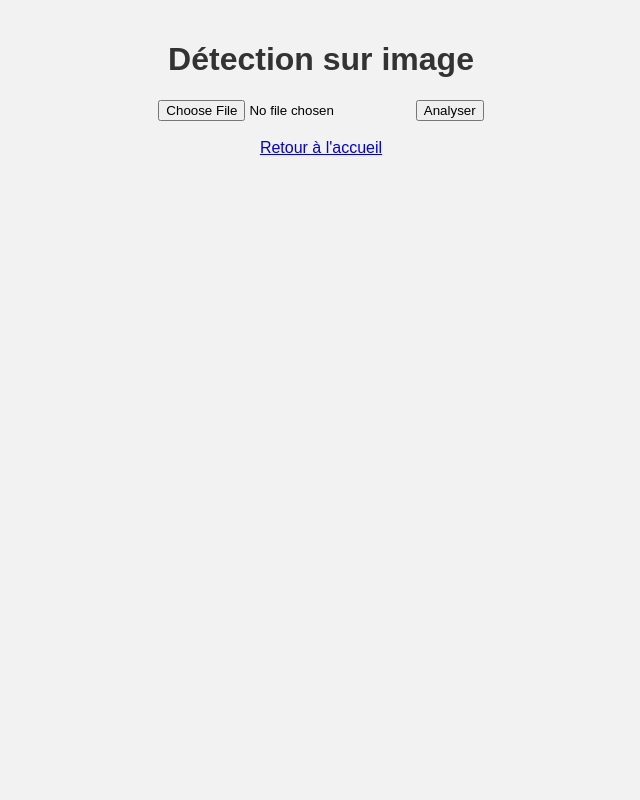
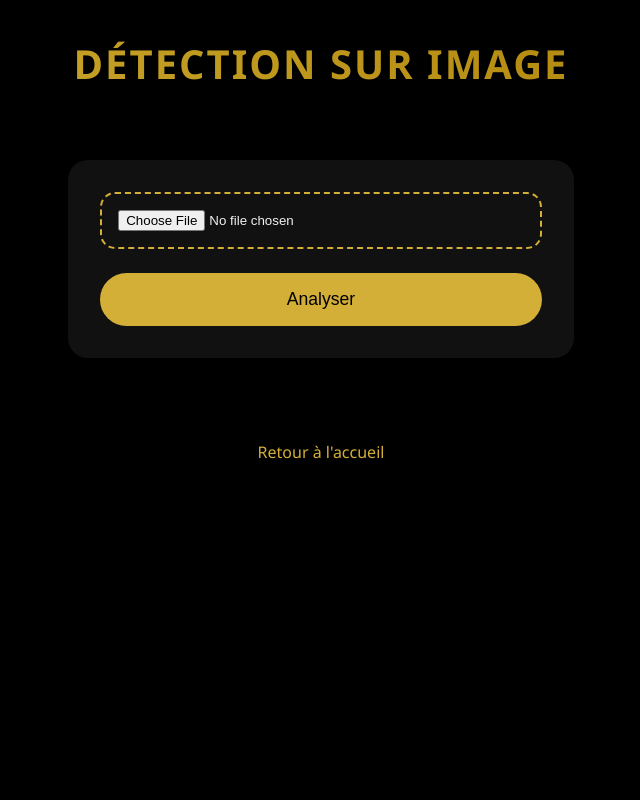
Before and after one commit to isshadd/WildGuard, a Flask app: page /upload in a window 1280 px wide. Shown: the whole page, without its empty margins (319-959 px from the left). Run offline with Flask 3, Linux system fonts and the light colour scheme.

Commit message:
visual changes

```diff
--- a/static/css/style.css
+++ b/static/css/style.css
@@ -1,36 +1,171 @@
-/* static/css/style.css */
+/* ===== RESET & BASE ===== */
+* {
+  margin: 0;
+  padding: 0;
+  box-sizing: border-box;
+}
+
 body {
-    font-family: Arial, sans-serif;
-    text-align: center;
-    background-color: #f2f2f2;
-    margin: 0;
-    padding: 20px;
+  font-family: 'Segoe UI', Tahoma, Geneva, Verdana, sans-serif;
+  background-color: #000;  /* fond noir */
+  color: #f0f0f0;
+  line-height: 1.6;
+  min-height: 100vh;
+  display: flex;
+  flex-direction: column;
+}
+
+/* ===== HEADER ===== */
+h1 {
+  text-align: center;
+  padding: 2rem;
+  font-size: 2.5em;
+  text-transform: uppercase;
+  letter-spacing: 2px;
+  background: linear-gradient(45deg, #d4af37, #a67c00);  /* dégradé doré */
+  -webkit-background-clip: text;
+  -webkit-text-fill-color: transparent;
+}
+
+/* ===== NAVIGATION ===== */
+nav {
+  background: #111;
+  padding: 1rem;
+  box-shadow: 0 2px 8px rgba(0, 0, 0, 0.5);
+}
+
+nav ul {
+  list-style: none;
+  display: flex;
+  justify-content: center;
+  gap: 1.5rem;
+}
+
+nav a {
+  color: #d4af37;  /* doré */
+  text-decoration: none;
+  font-weight: 500;
+  padding: 0.8rem 1.5rem;
+  border-radius: 30px;
+  transition: background 0.3s ease, transform 0.3s ease;
+}
+
+nav a:hover {
+  background: #d4af37;
+  color: #000;
+  transform: translateY(-2px);
+}
+
+/* ===== FORMULAIRES ===== */
+form {
+  max-width: 600px;
+  margin: 2rem auto;
+  padding: 2rem;
+  background: #111;
+  border-radius: 20px;
+  box-shadow: 0 4px 20px rgba(0, 0, 0, 0.7);
+}
+
+input[type="file"] {
+  width: 100%;
+  padding: 1rem;
+  border: 2px dashed #d4af37;
+  border-radius: 15px;
+  margin-bottom: 1.5rem;
+  text-align: center;
+  background: transparent;
+  color: #f0f0f0;
+  cursor: pointer;
+}
+
+button[type="submit"] {
+  background: #d4af37;
+  color: #000;
+  border: none;
+  padding: 1rem 2.5rem;
+  border-radius: 30px;
+  font-size: 1.1em;
+  cursor: pointer;
+  transition: background 0.3s ease, transform 0.3s ease;
+  width: 100%;
+}
+
+button[type="submit"]:hover {
+  background: #a67c00;
+  transform: scale(1.02);
+}
+
+/* ===== SECTION DE RÉSULTAT ===== */
+p {
+  text-align: center;
+  font-size: 1.4em;
+  margin: 2rem;
+  padding: 1.5rem;
+  background: #111;
+  border-radius: 15px;
+  box-shadow: 0 2px 10px rgba(0, 0, 0, 0.5);
+  color: #d4af37;
+  font-weight: bold;
+}
+
+img {
+  display: block;
+  max-width: 80%;
+  margin: 2rem auto;
+  border-radius: 20px;
+  box-shadow: 0 8px 25px rgba(0, 0, 0, 0.7);
+}
+
+/* ===== VIDEO FEED ===== */
+.video-container {
+  max-width: 800px;
+  margin: 2rem auto;
+  background: #000;
+  border-radius: 20px;
+  overflow: hidden;
+  box-shadow: 0 10px 30px rgba(0, 0, 0, 0.7);
+}
+
+.video-container img {
+  width: 100%;
+  height: auto;
+  border-radius: 0;
+}
+
+/* ===== LIENS ===== */
+a {
+  display: block;
+  text-align: center;
+  color: #d4af37;
+  text-decoration: none;
+  margin: 1.5rem;
+  transition: color 0.3s ease;
+}
+
+a:hover {
+  color: #a67c00;
+  text-decoration: underline;
+}
+
+/* ===== RESPONSIVE DESIGN ===== */
+@media (max-width: 768px) {
+  nav ul {
+    flex-direction: column;
+    align-items: center;
+    gap: 1rem;
   }
 
   h1 {
-    color: #333;
+    font-size: 2em;
+    padding: 1.5rem;
   }
 
-  nav ul {
-    list-style-type: none;
-    padding: 0;
+  form {
+    margin: 1rem;
+    padding: 1.5rem;
   }
 
-  nav li {
-    display: inline-block;
-    margin: 0 15px;
+  img {
+    max-width: 95%;
   }
-
-  nav a {
-    text-decoration: none;
-    color: #007BFF;
-    font-weight: bold;
-  }
-
-  .video-container {
-    width: 80%;
-    margin: auto;
-    border: 2px solid #333;
-    padding: 10px;
-    background: #000;
-  }
+}
```
